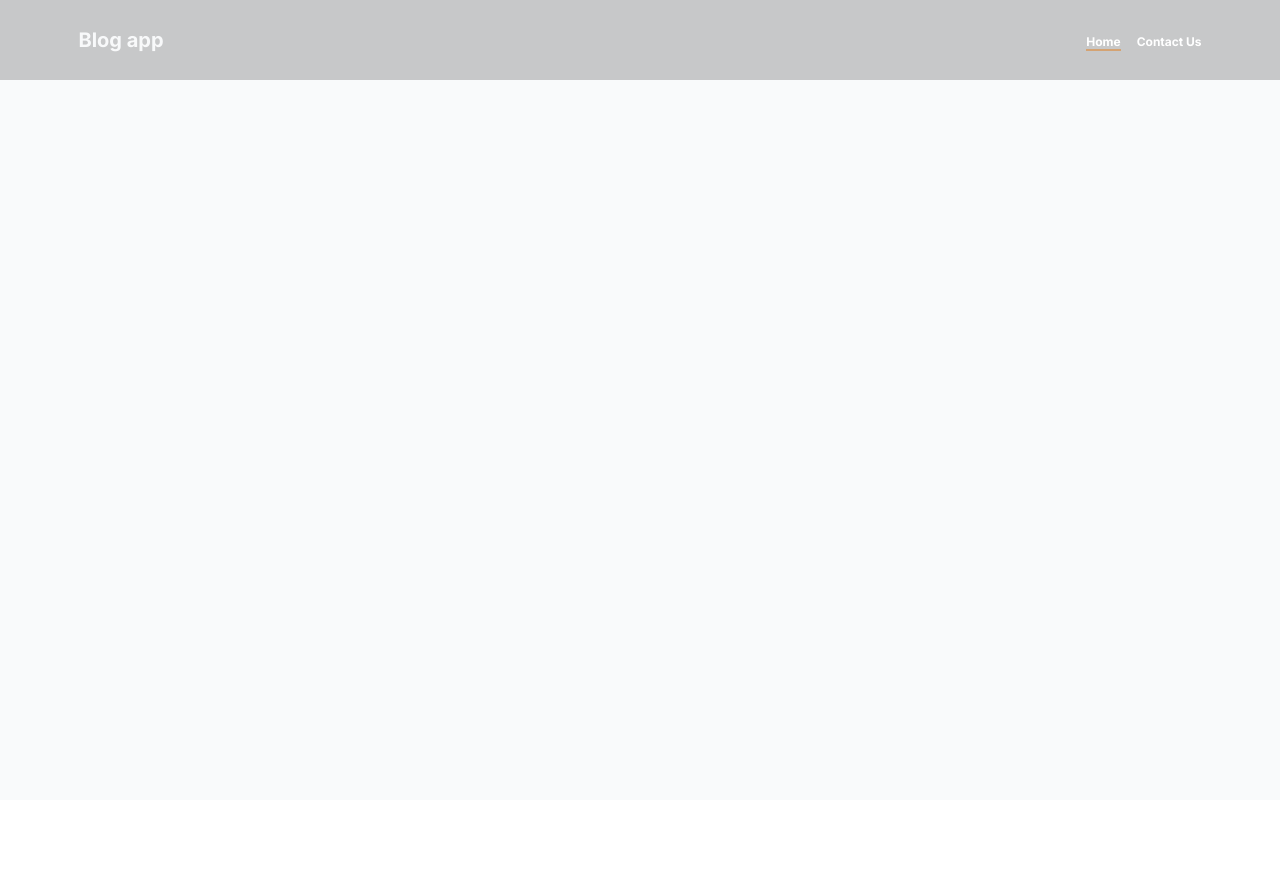
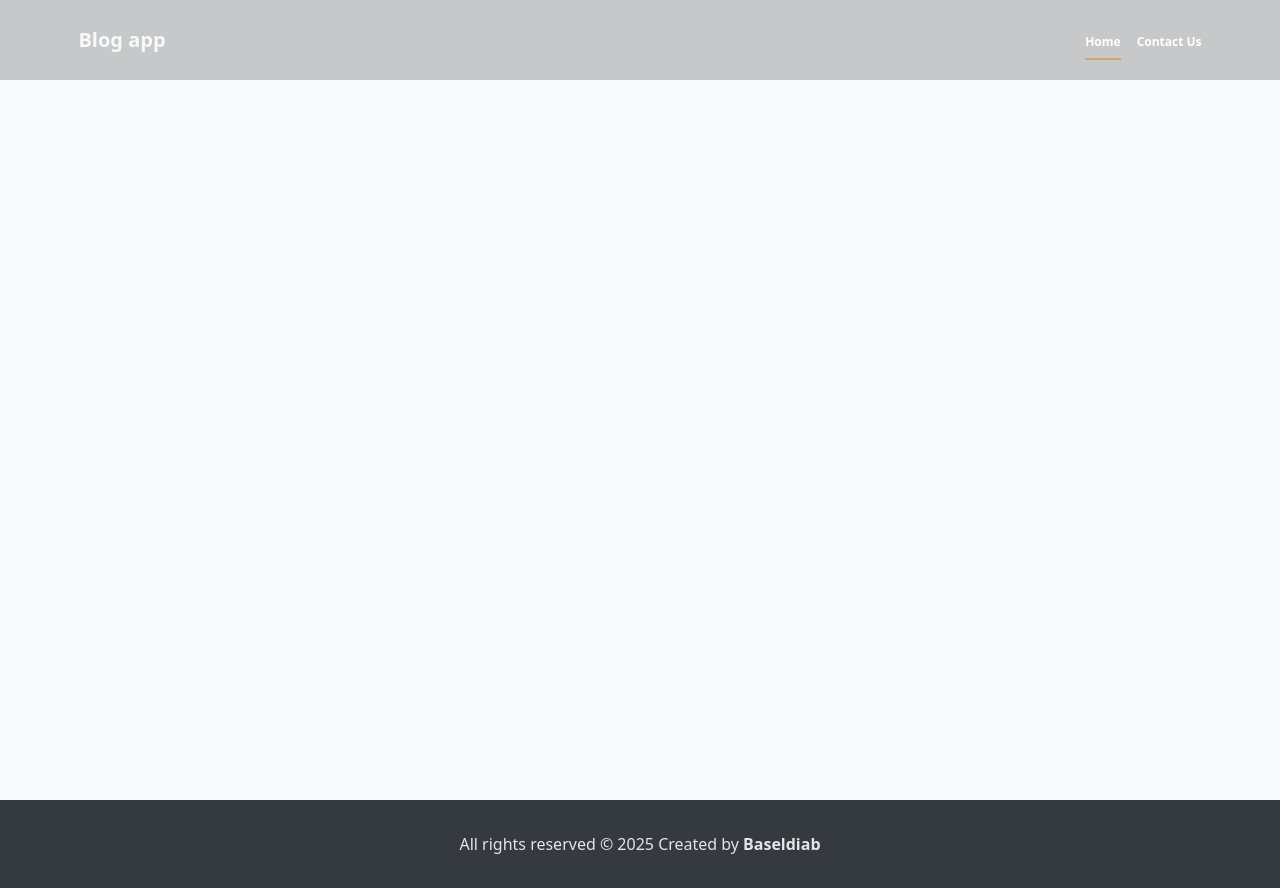
Before and after one commit to Baseldiab/blog-application, a Next.js app: page / in a window 1280 px wide. Before the commit the page ends 800 px from the top, so only its background shows below. Built offline with nearby package versions, Linux system fonts and the light colour scheme.

Commit message:
add footer links

```diff
--- a/app/layout.tsx
+++ b/app/layout.tsx
@@ -3,6 +3,7 @@ import type { Metadata } from "next";
 import { Inter } from "next/font/google";
 import { lora } from "@/components/util/fonts";
 import Navbar from "@/components/navbar/navbar";
+import Footer from "@/components/footer/footer";
 
 const inter = Inter({ subsets: ["latin"] });
 
@@ -30,10 +31,12 @@ export default function RootLayout({
 }) {
   return (
     <html lang="en" suppressHydrationWarning className={`${lora.variable}`}>
-      <body className={inter.className}>
+      <body className={"flex flex-col min-h-screen"}>
         <Navbar />
 
         {children}
+
+        <Footer />
       </body>
     </html>
   );
--- /dev/null
+++ b/components/constants/footer-links.ts
@@ -0,0 +1,43 @@
+// types
+import { FooterLink } from "@/components/types/footer-links";
+
+const publisherLinks: FooterLink[] = [
+    {
+      id: "publisher-email",
+      name: "hr@geexar.com",
+      href: "mailto:hr@geexar.com",
+    },
+    {
+      id: "publisher-phone",
+      name: "+20 1554458111",
+      href: "tel:+201554458111",
+    },
+  ];
+
+  const eplorateLinks: FooterLink[] = [
+    {
+      id: "eplorate-about",
+      name: "About",
+      href: "/",
+    },
+    {
+      id: "eplorate-partners",
+      name: "Partners",
+      href: "/",
+    },
+    {
+      id: "eplorate-jobOpportunities",
+      name: "Job Opportunities",
+      href: "/",
+    },
+    {
+      id: "eplorate-advertise",
+      name: "Advertise",
+      href: "/",
+    },
+    {
+      id: "eplorate-membership",
+      name: "Membership",
+      href: "/",
+    },
+  ];
--- /dev/null
+++ b/components/footer/footer-links.tsx
@@ -0,0 +1,17 @@
+
+
+export default function FooterLinks() {
+
+
+  return (
+    <div className=" bg-theme-background-footer">
+      <div className="container py-4 align-middle text-center relative flex justify-between items-center max-md:flex-col">
+        <ul className="flex justify-center items-center gap-2">
+          {/* {ContactLinks.map((item: ContactLink) => (
+            <ContactItem locale={locale as string} key={item.id} item={item} />
+          ))} */}
+        </ul>
+      </div>
+    </div>
+  );
+}
--- /dev/null
+++ b/components/footer/footer.tsx
@@ -0,0 +1,33 @@
+"use client";
+
+import Link from "next/link";
+
+export default function Footer() {
+  return (
+    <footer className={``}>
+
+      <SubFooter />
+    </footer>
+  );
+}
+
+const SubFooter = () => {
+  const yearNow = new Date().getFullYear();
+
+  return (
+    <div className="bg-theme-background-subFooter py-5">
+      <div className="container flex justify-center items-center max-md:flex-wrap gap-1 flex-wrap font-karla my-3">
+        <span className="text-theme-text-lightSubtitle max-sm:text-sm">
+          {`All rights reserved © ${yearNow} Created by`}
+        </span>
+        <Link
+          className="font-bold max-sm:text-sm text-theme-text-lightSubtitle"
+          href="https://github.com/Baseldiab"
+          title="My GitHub"
+        >
+          Baseldiab
+        </Link>
+      </div>
+    </div>
+  );
+};
--- a/components/navbar/navlink.tsx
+++ b/components/navbar/navlink.tsx
@@ -19,7 +19,7 @@ const NavLink = ({ href, children }: NavLinkProps) => {
     <Link
       href={href}
       className={cn(
-        "text-theme-text-lightTitle font-bold text-xs",
+        "text-theme-text-lightTitle font-bold text-xs md:py-2 py-1",
         isActive ? "border-b-2 border-theme-border-main" : ""
       )}
     >
--- /dev/null
+++ b/components/types/footer-links.ts
@@ -0,0 +1,5 @@
+export interface FooterLink {
+    id: string;
+    name: string;
+    href: string;
+}
```
